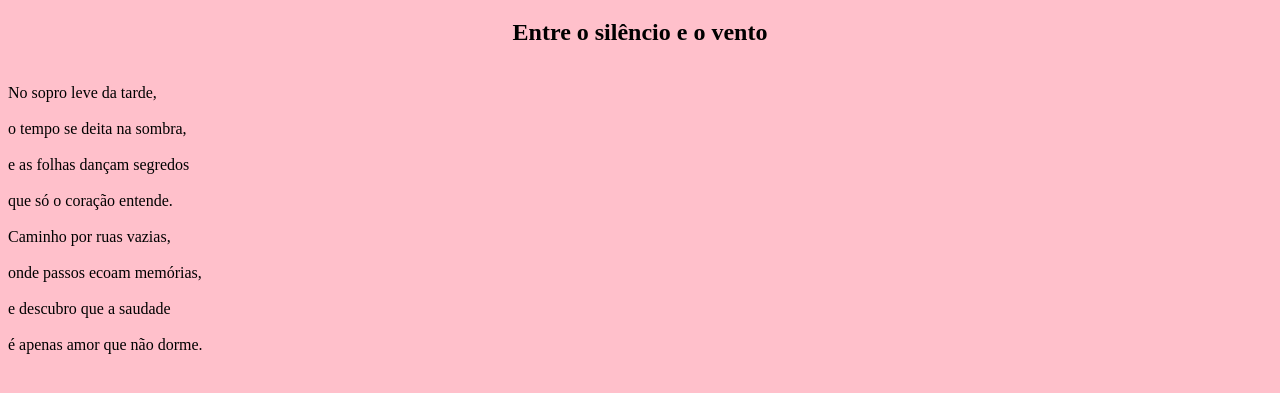
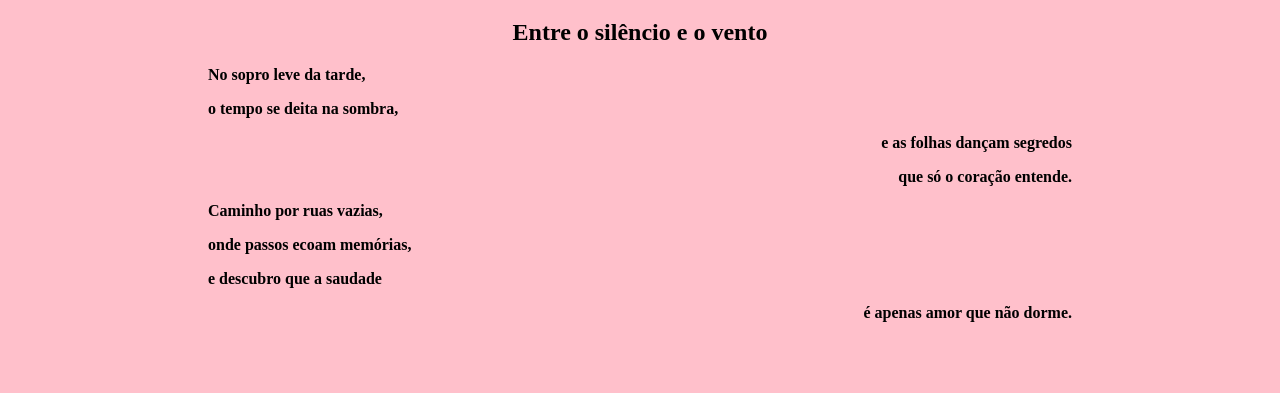
Before and after one commit to teus123321/Estudos, a plain HTML site: page IF/aula01/index.html in a window 1280 px wide. Shown: the part 61-454 px from the top of the page. Drawn offline with Linux system fonts and the light colour scheme.

Commit message:
melhoria na atividade de poema

```diff
--- a/IF/aula01/index.html
+++ b/IF/aula01/index.html
@@ -10,25 +10,34 @@
 <body style="background-color: #FFC0CB;">
     <div>
         <div>
-            <h1 align="center">Atividade poema  </h1>
+            <h1 style="text-align: center;">Atividade poema  </h1>
         </div>
 
         <div>
-            <h2 align="center">
+            <h2 style="text-align:center;">
                 Entre o silêncio e o vento
             </h2>
         </div>
         <div>
-            <p1>
-                <br>No sopro leve da tarde,</br>
-                <br>o tempo se deita na sombra,</br>
-                <br>e as folhas dançam segredos</br>
-                <br>que só o coração entende.</br>
-                <br>Caminho por ruas vazias,</br>
-                <br>onde passos ecoam memórias,</br>
-                <br>e descubro que a saudade</br>
-                <br>é apenas amor que não dorme.</br>
-            </p1>
+                <div style="text-align: left; padding-left: 200px;">
+                    <p><b>No sopro leve da tarde,</b></p>
+                    <p><b>o tempo se deita na sombra,</b></p>
+                </div>
+
+                <div style="text-align: right; padding-right: 200px;">
+                    <p><b>e as folhas dançam segredos</b></p>
+                    <p><b>que só o coração entende.</b></p>
+                </div>
+
+                <div style="text-align: left; padding-left: 200px;">
+                    <p><b>Caminho por ruas vazias,</b></p>
+                    <p><b>onde passos ecoam memórias,</b></p>
+                    <p><b>e descubro que a saudade</b></p>
+                </div>
+
+                <div style="text-align: right; padding-right: 200px;">
+                    <p><b>é apenas amor que não dorme.</b></p>
+                </div>
 
         </div>
     </div>
```
